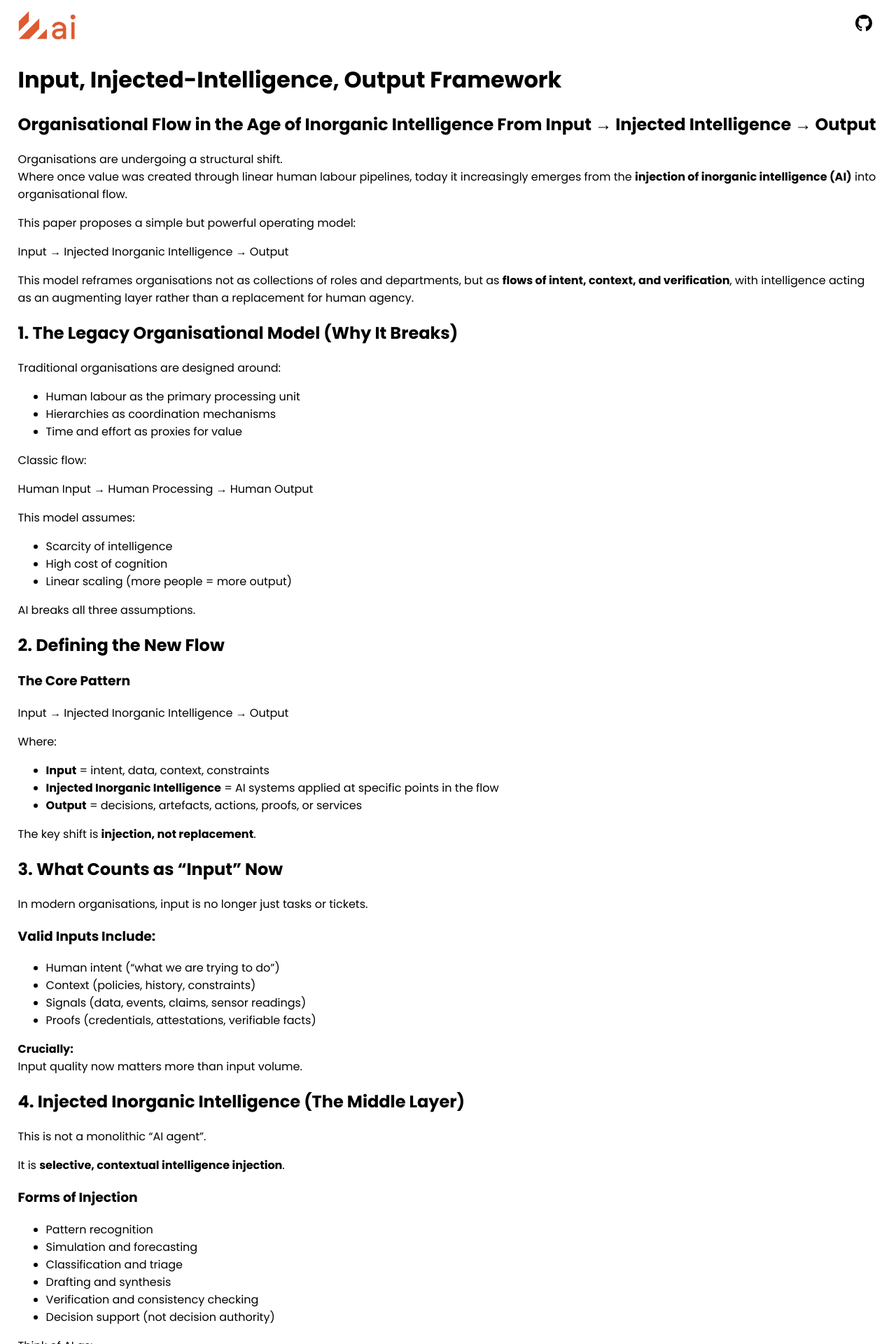
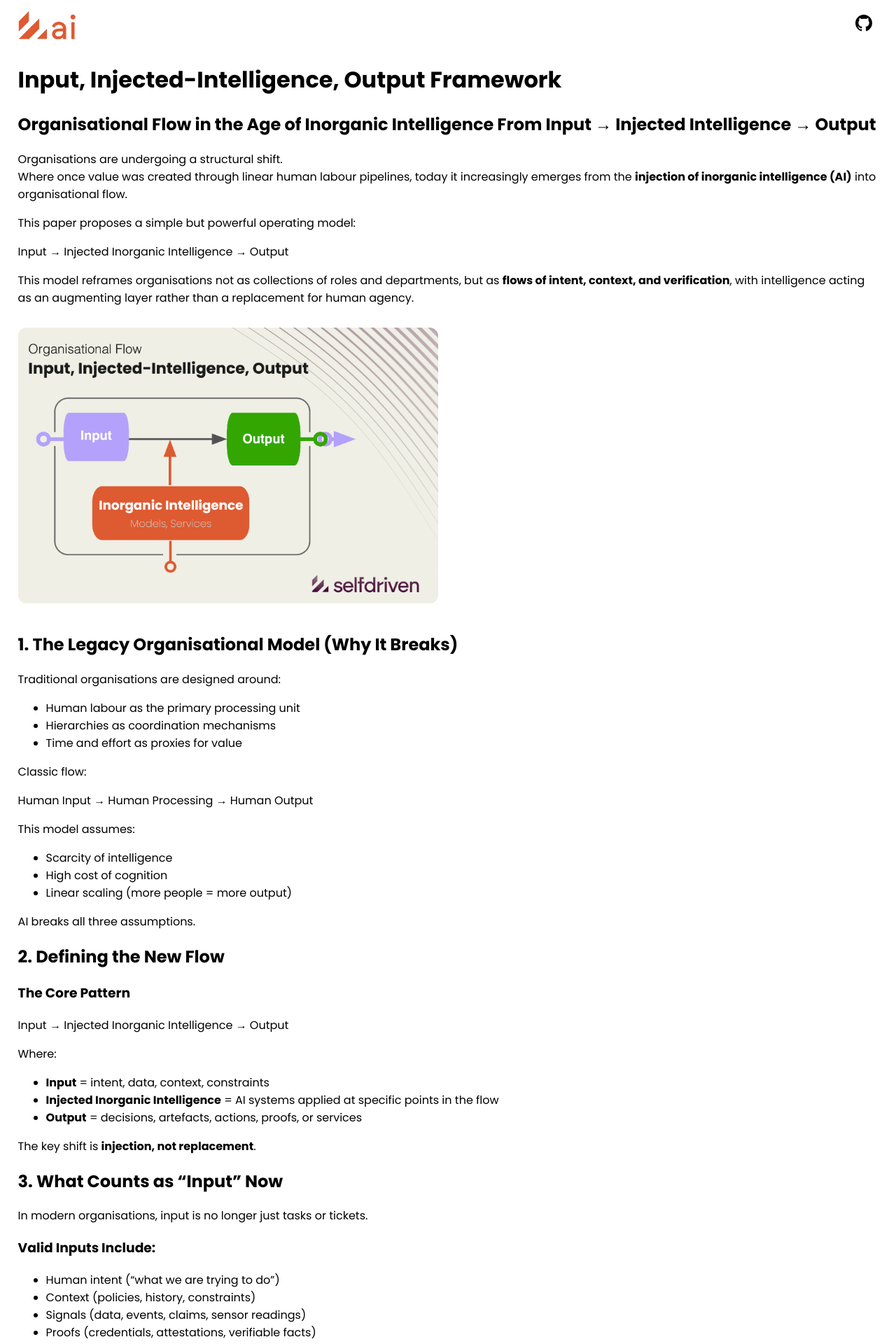
Before and after one commit to selfdriven-foundation/selfdriven-ai, a Jekyll site: the page built from docs/pages/input-injected-intelligence-output-framework.md, in a window 1280 px wide. Shown: the top 1920 px of the page at 70% size. Built offline with Jekyll 4.4.1, drawn with Linux system fonts in a browser that asks for light colours.

Commit message:
selfdriven-ai-input-injected-intelligence-output

```diff
--- a/docs/pages/input-injected-intelligence-output-framework.md
+++ b/docs/pages/input-injected-intelligence-output-framework.md
@@ -16,6 +16,8 @@ This paper proposes a simple but powerful operating model:
 Input → Injected Inorganic Intelligence → Output
 
 This model reframes organisations not as collections of roles and departments, but as **flows of intent, context, and verification**, with intelligence acting as an augmenting layer rather than a replacement for human agency.
+
+<img src="/assets/img/selfdriven-ai-input-injected-intelligence-output.png" style="border-radius: 12px; width:100%; max-width: 600px; margin-top:14px; margin-bottom:14px;">
 
 ## 1. The Legacy Organisational Model (Why It Breaks)
 
```
Also changed, not shown: docs/assets/img/selfdriven-ai-input-injected-intelligence-output.png (added).
